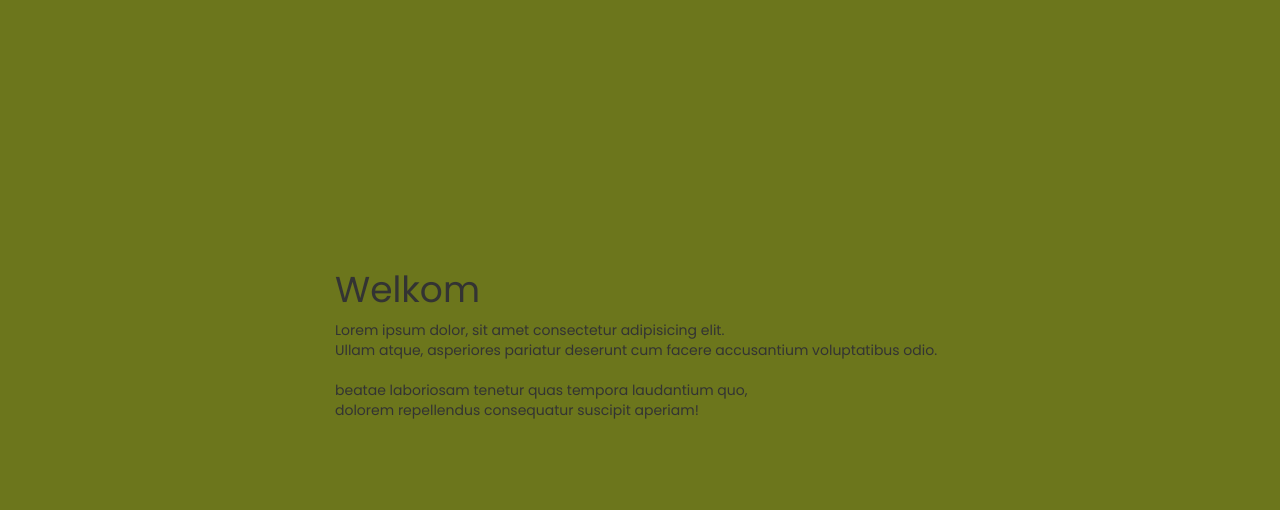
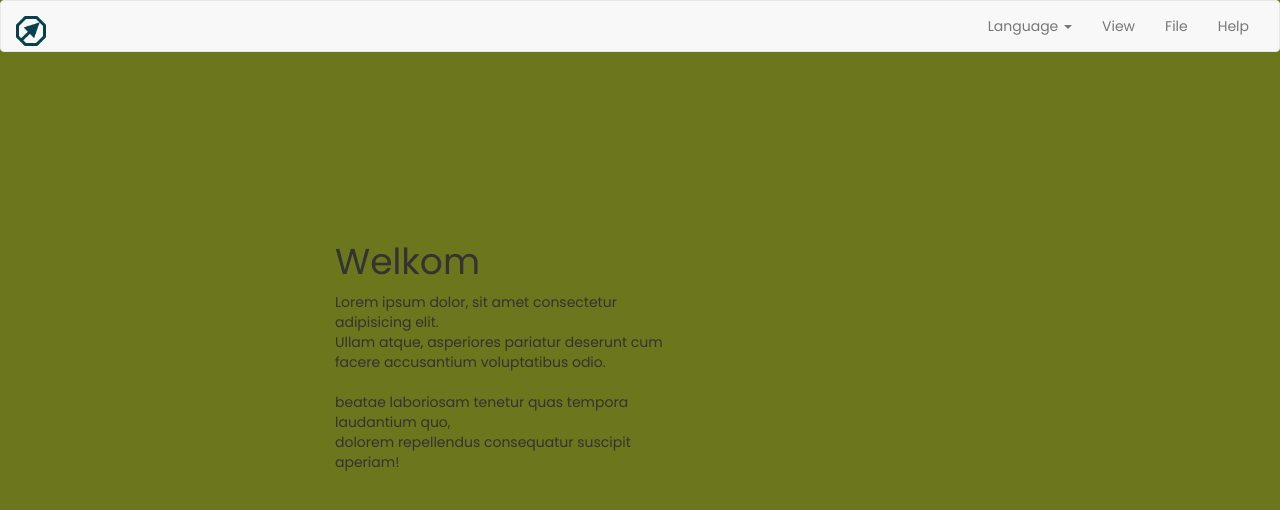
Before and after one commit to rickgerssen/uitzendbureau, a PHP site: page / in a window 1280 px wide. Shown: the top 510 px of the page. Run offline with PHP 8.4, Linux system fonts and the light colour scheme.

Commit message:
versie 3

```diff
--- a/index.html
+++ b/index.php
@@ -10,7 +10,8 @@
     <title>Homepage</title>
 </head>
 <body>
-    <div class="welkom-title col-xs-offset-3 col-xs-6 align-middle">
+<?php include 'navbar.php';?>
+    <div class="welkom-title col-xs-offset-1 col-xs-10 col-sm-8 col-sm-offset-3 col-md-6 col-lg-6">
         <h1>
             Welkom
         </h1>
--- /dev/null
+++ b/navbar.php
@@ -0,0 +1,48 @@
+<!DOCTYPE html>
+<html lang="en">
+<head>
+    <meta charset="UTF-8">
+    <meta name="viewport" content="width=device-width, initial-scale=1.0">
+
+    <link rel="stylesheet" href="https://maxcdn.bootstrapcdn.com/bootstrap/3.4.1/css/bootstrap.min.css">
+    <script src="https://ajax.googleapis.com/ajax/libs/jquery/3.5.1/jquery.min.js"></script>
+    <script src="https://maxcdn.bootstrapcdn.com/bootstrap/3.4.1/js/bootstrap.min.js"></script>
+
+
+    <title>Document</title>
+</head>
+<body>
+  <nav class="navbar navbar-default">
+    <div class="container-fluid">
+
+      <div class="navbar-header">
+        <button class="navbar-toggle collapsed" data-toggle="collapse" data-target="#navbar-collapse">
+            <span class="icon-bar"></span><span class="icon-bar"></span><span class="icon-bar"></span>
+        </button>
+        <a class="navbar-brand" href="#">
+            <img src="images/logo.png" width="30" height="30" class="">
+        </a>
+    </div>
+
+        <div class="collapse navbar-collapse" id="navbar-collapse">
+          <ul class="nav navbar-nav navbar-right">
+              <li class="dropdown">
+                  <a href="#" class="dropdown-toggle" data-toggle="dropdown">
+                      Language <span class="caret"></span>
+                  </a>
+                  <ul class="dropdown-menu">
+                      <li><a href="#">English</a></li>
+                      <li><a href="#">Dutch</a></li>
+                      <li><a href="#">German</a></li>
+                  </ul>
+              </li>
+              <li><a href="#">View</a></li>
+              <li><a href="#">File</a></li>
+              <li><a href="#">Help</a></li>
+          </ul>
+        </div>
+    </div>
+</nav>
+
+</body>
+</html>
--- a/style.css
+++ b/style.css
@@ -6,9 +6,15 @@ body {
 body {
   margin: 0;
   padding: 0;
-  background-color: #6c761c;
+  background-color: #6c761c !important;
 }
 
 .welkom-title {
-  margin-top: 250px;
+  margin-top: inherit;
+}
+@media only screen and (min-width: 800px) {
+  .welkom-title {
+    margin-top: 150px;
+    max-width: 30%;
+  }
 }/*# sourceMappingURL=style.css.map */
--- a/style.scss
+++ b/style.scss
@@ -20,9 +20,13 @@ body{
 body{
     margin:0;
     padding:0;
-    background-color: $body-bg;
+    background-color: $color2 !important;
 }
 
 .welkom-title{
-margin-top: 250px;
+margin-top: inherit;
+    @media only screen and (min-width: 800px) {
+margin-top: 150px;
+max-width: 30%;
+    }
 }
```
Also changed, not shown: images/logo.png (added), 1 other file.
